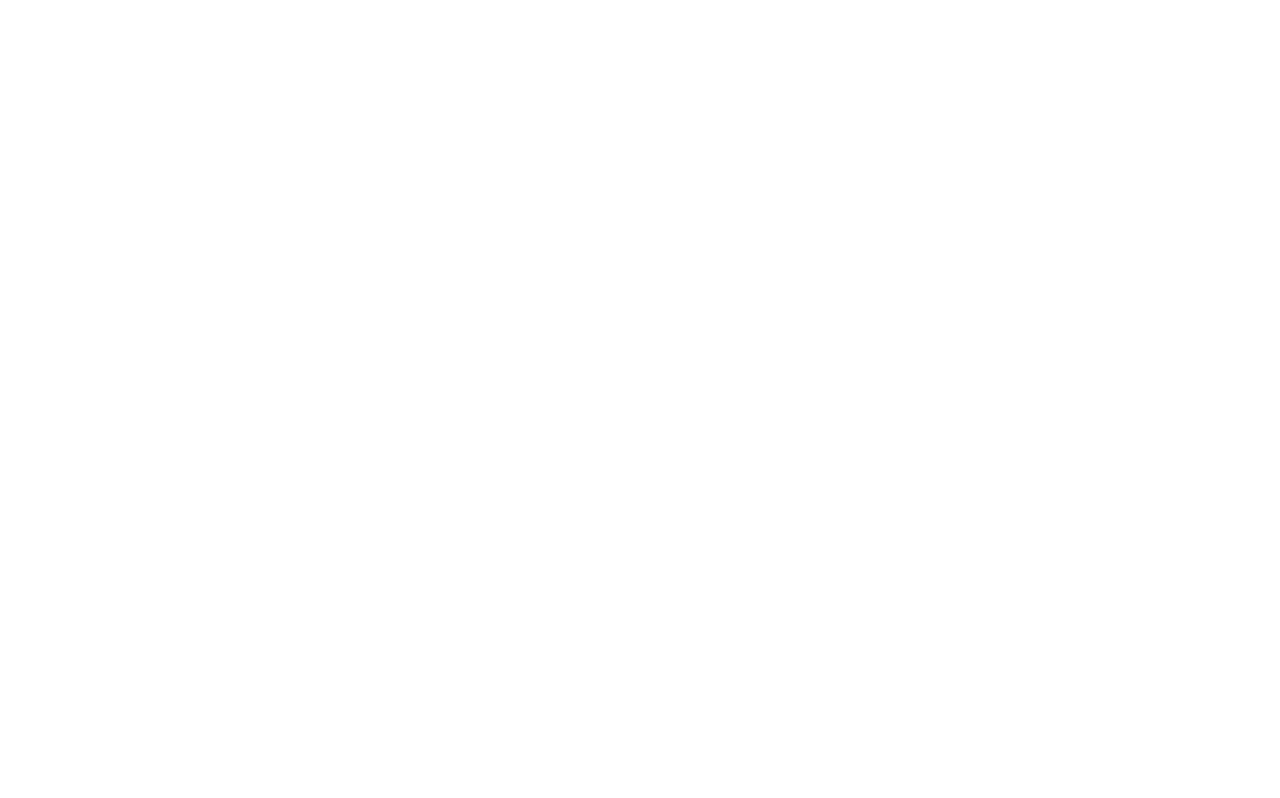
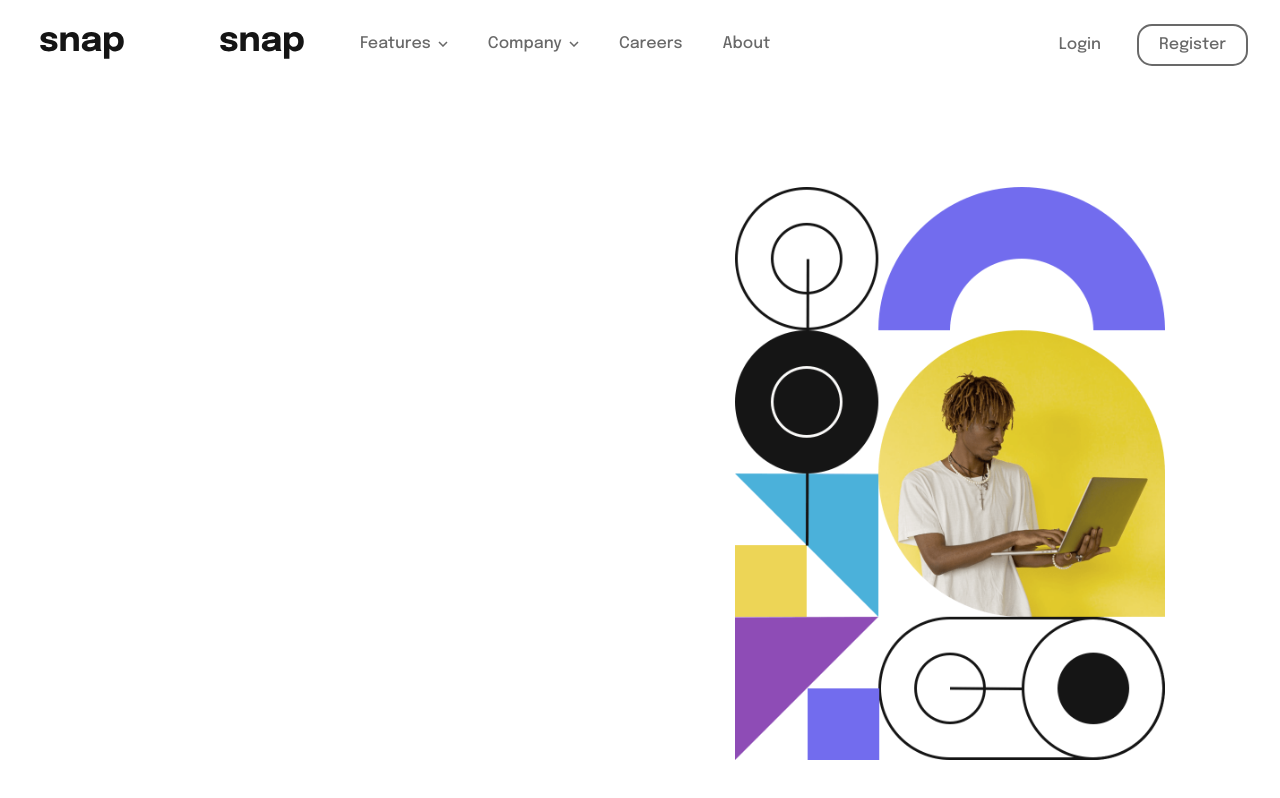
Before and after one commit to DevouraStudio/Intro-Section-Project, a plain HTML site: page index.html in a window 1280 px wide. Drawn offline with nearby package versions, Linux system fonts and the light colour scheme.

Commit message:
feat(hero): add responsive hero section with mobile and desktop images

```diff
--- a/index.html
+++ b/index.html
@@ -8,11 +8,95 @@
 	<title>Intro Section</title>
 	<link href="https://cdn.jsdelivr.net/npm/bootstrap@5.3.8/dist/css/bootstrap.min.css" rel="stylesheet"
 		integrity="sha384-sRIl4kxILFvY47J16cr9ZwB07vP4J8+LH7qKQnuqkuIAvNWLzeN8tE5YBujZqJLB" crossorigin="anonymous">
+	<link rel="preconnect" href="https://fonts.googleapis.com">
+	<link rel="preconnect" href="https://fonts.gstatic.com" crossorigin>
+	<link href="https://fonts.googleapis.com/css2?family=Epilogue:ital,wght@0,100..900;1,100..900&display=swap"
+		rel="stylesheet">
+	<link rel="stylesheet" href="style.css">
 </head>
 
-<body>
-
-
+<body class="vh-100 vw-lg-100">
+	<nav class="navbar bg-body-light navbar-expand-lg pt-3 pt-lg-2 px-1">
+		<div class="container-fluid">
+			<img class="navbar-brand me-lg-5 px-lg-4 py-lg-4" src="./svg-files/logo.svg" alt="Snap"></img>
+			<img class="navbar-brand me-lg-4 px-lg-4 py-lg-4" src="./SVG-Files/logo.svg" alt="Snap"></img>
+			<button class="navbar-toggler border border-0" type="button" data-bs-toggle="offcanvas"
+				data-bs-target="#offcanvasNavbar" aria-controls="offcanvasNavbar" aria-label="Toggle navigation">
+				<img src="./svg-files/icon-menu.svg" alt="Menu Icon">
+			</button>
+			<div class="offcanvas offcanvas-end" tabindex="-1" id="offcanvasNavbar"
+				aria-labelledby="offcanvasNavbarLabel">
+				<div class="offcanvas-header d-flex justify-content-end d-lg-none">
+					<button type="button" data-bs-dismiss="offcanvas" aria-label="Close"
+						class="border border-0 d-lg-none">
+						<img src="./svg-files/icon-close-menu.svg" alt="Close Menu Icon">
+					</button>
+				</div>
+				<div class="offcanvas-body">
+					<ul class="navbar-nav justify-content-start flex-grow-1 pe-3">
+						<li class="nav-item dropdown pb-lg-1 me-lg-4">
+							<a class="nav-link dropdown-toggle" href="#" role="button" data-bs-toggle="dropdown"
+								data-bs-auto-close="inside" aria-expanded="false" id="features">
+								Features
+							</a>
+							<ul class="dropdown-menu dropdown-menu-end border border-0">
+								<li><a href="" class="dropdown-item">
+										<img src="./svg-files/icon-todo.svg" alt="Todo Icon" class="mx-2">
+										<span>Todo List</span>
+									</a></li>
+								<li><a class="dropdown-item" href="#">
+										<img src="./svg-files/icon-calendar.svg" alt="Calendar Icon" class="mx-2">
+										<span>Calendar</span>
+									</a></li>
+								<li><a class="dropdown-item" href="#">
+										<img src="./svg-files/icon-reminders.svg" alt="Reminders Icon" class="mx-2">
+										<span>Reminders</span>
+									</a></li>
+								<li><a class="dropdown-item" href="#">
+										<img src="./svg-files/icon-planning.svg" alt="Planning Icon" class="mx-2">
+										<span>Planning</span>
+									</a></li>
+							</ul>
+						</li>
+						<li class="nav-item dropdown pb-lg-1 me-lg-4">
+							<a class="nav-link dropdown-toggle" href="#" role="button" data-bs-toggle="dropdown"
+								data-bs-auto-close="inside" aria-expanded="false">
+								Company
+							</a>
+							<ul class="dropdown-menu border border-0">
+								<li><a class="dropdown-item pe-lg-0" href="#">History</a></li>
+								<li><a class="dropdown-item pe-lg-0" href="#">Our Team</a></li>
+								<li><a class="dropdown-item pe-lg-0" href="#">Blog</a></li>
+							</ul>
+						</li>
+						<li class="nav-item pb-lg-1 me-lg-4">
+							<a class="nav-link" aria-current="page" href="#" id="careers">Careers</a>
+						</li>
+						<li class="nav-item pb-lg-1">
+							<a class="nav-link" href="#" id="about">About</a>
+						</li>
+					</ul>
+					<ul class="navbar-nav justify-content-end flex-grow-1 pe-3">
+						<li class="nav-item text-center  mt-3 mt-lg-0 pb-lg-1 me-lg-4">
+							<a class="btn border border-0" href="#" id="login">Login</a>
+						</li>
+						<li class="nav-item text-center" id="register-navitem">
+							<a class="btn" href="#" id="register">Register</a>
+						</li>
+					</ul>
+				</div>
+			</div>
+		</div>
+	</nav>
+	<main class="d-lg-flex flex-row-reverse mt-3">
+		<section id="main-images-section">
+			<div class="d-flex justify-content-center">
+				<img src="./image-files/image-hero-mobile.png" alt="Mobile hero image" class="img-fluid d-lg-none">
+				<img src="./image-files/image-hero-desktop.png" alt="Desktop hero image" class="d-none d-lg-block"
+					id="desktop-main-image">
+			</div>
+		</section>
+	</main>
 	<script src="https://cdn.jsdelivr.net/npm/bootstrap@5.3.8/dist/js/bootstrap.bundle.min.js"
 		integrity="sha384-FKyoEForCGlyvwx9Hj09JcYn3nv7wiPVlz7YYwJrWVcXK/BmnVDxM+D2scQbITxI"
 		crossorigin="anonymous"></script>
--- /dev/null
+++ b/style.css
@@ -0,0 +1,101 @@
+body {
+	font-family: "Epilogue", sans-serif;
+}
+
+#offcanvasNavbar {
+	width: 65%;
+	background-color: hsl(0, 0%, 95%);
+}
+
+.dropdown-toggle,
+#careers,
+#about,
+#login {
+	color: hsl(0, 0%, 41%);
+	font-weight: 500;
+}
+
+.dropdown-toggle:hover,
+#careers:hover,
+#about:hover,
+#login:hover {
+	color: hsl(0, 0%, 8%);
+}
+
+.dropdown-toggle::after {
+	background-image: url('./svg-files/icon-arrow-down.svg');
+	background-repeat: no-repeat;
+	background-size: contain;
+	width: 10px;
+	height: 10px;
+	border: none;
+	vertical-align: middle;
+	margin-left: 10px;
+	margin-top: 5px;
+}
+
+.dropdown-toggle.show::after {
+	background-image: url('./svg-files/icon-arrow-up.svg');
+}
+
+#register {
+	color: hsl(0, 0%, 41%);
+	border: 2px solid hsl(0, 0%, 41%);
+	padding: 0.5rem 3.75rem;
+	border-radius: 15px;
+	font-weight: 500;
+}
+
+#register:hover {
+	color: hsl(0, 0%, 8%);
+	border-color: hsl(0, 0%, 8%);
+}
+
+.dropdown-menu {
+	background-color: hsl(0, 0%, 95%);
+}
+
+.dropdown-item {
+	color: hsl(0, 0%, 41%);
+	font-weight: 500;
+}
+
+.nav-item:hover {
+	color: hsl(0, 0%, 8%);
+}
+
+main {
+	padding-bottom: 6rem;
+}
+
+#desktop-main-image {
+	max-width: 430px;
+}
+
+@media (min-width: 992px) {
+	main {
+		padding-top: 5rem;
+	}
+
+	.dropdown-menu {
+		background-color: hsl(0, 0%, 98%);
+		box-shadow: 1px 1px 20px 10px hsl(0, 0%, 90%);
+	}
+
+	#register {
+		padding: 7px 1.25rem;
+	}
+
+	#login {
+		padding-top: 9px;
+	}
+
+	.dropdown-toggle::after {
+		margin-left: 3px;
+	}
+
+	#main-images-section {
+		padding-right: 9vw;
+		padding-left: 5vw;
+	}
+}
```
Also changed, not shown: image-files/image-hero-desktop.png (added), image-files/image-hero-mobile.png (added), svg-files/icon-arrow-down.svg (added), svg-files/icon-arrow-up.svg (added), svg-files/icon-calendar.svg (added), svg-files/icon-close-menu.svg (added), svg-files/icon-menu.svg (added), svg-files/icon-planning.svg (added), svg-files/icon-reminders.svg (added), svg-files/icon-todo.svg (added), svg-files/logo.svg (added).
